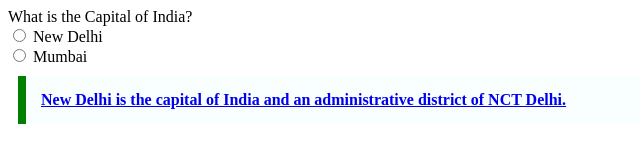
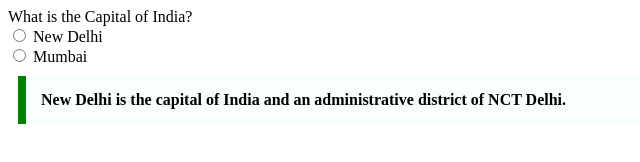
Before and after one commit to acciojob/trivia-m-j0401, a website: page main.html in a window 1280 px wide. Shown: the whole page, without its empty margins (0-640 px from the left). Drawn offline with Linux system fonts and the light colour scheme.

Commit message:
created a submission

```diff
--- a/main.html
+++ b/main.html
@@ -17,8 +17,8 @@
 	<br>
 	<input type="radio" id="Mumbai" value="Mumbai" name="quiz">
 	<label for="Mumbai">Mumbai</label>
-	<blockquote>
-	<a href="https://en.wikipedia.org/wiki/New_Delhi">New Delhi is the capital of India and an administrative district of NCT Delhi.</a>
+	<blockquote cite="https://en.wikipedia.org/wiki/New_Delhi">
+		New Delhi is the capital of India and an administrative district of NCT Delhi.
 	</blockquote>
 
 </body>
```
